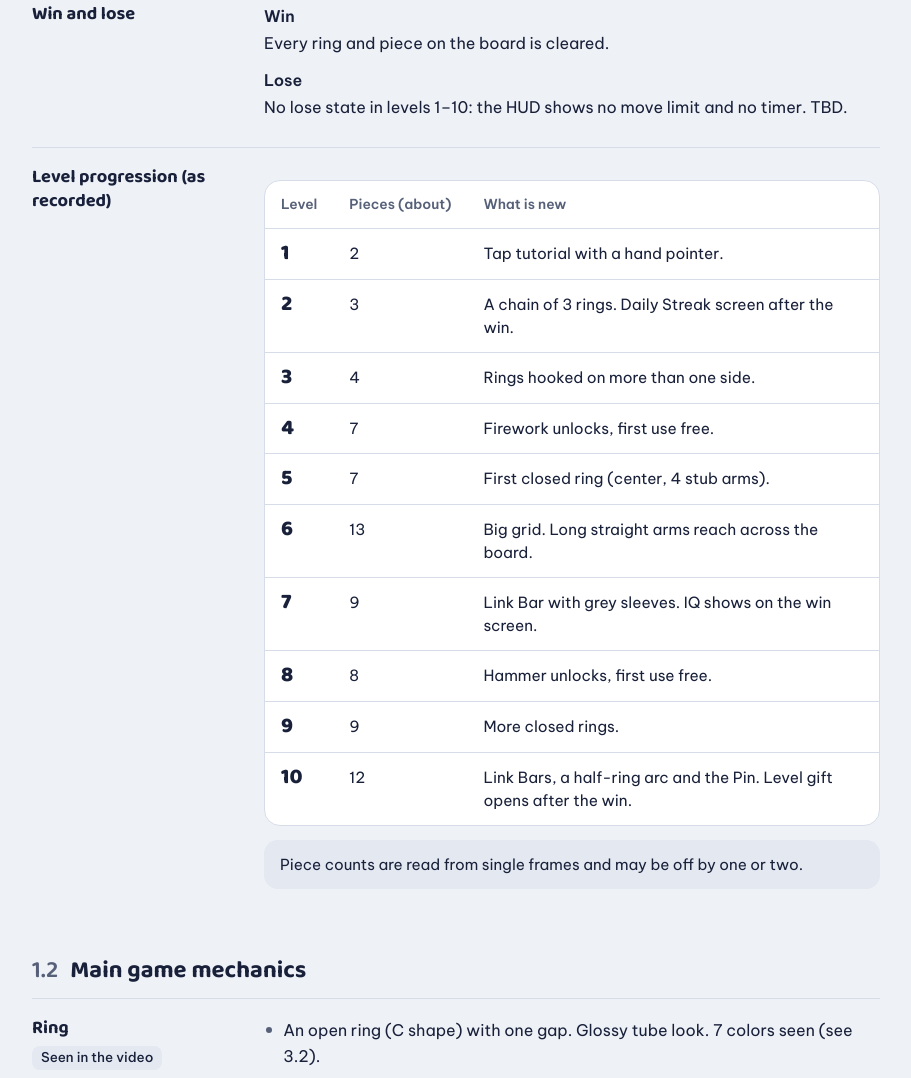
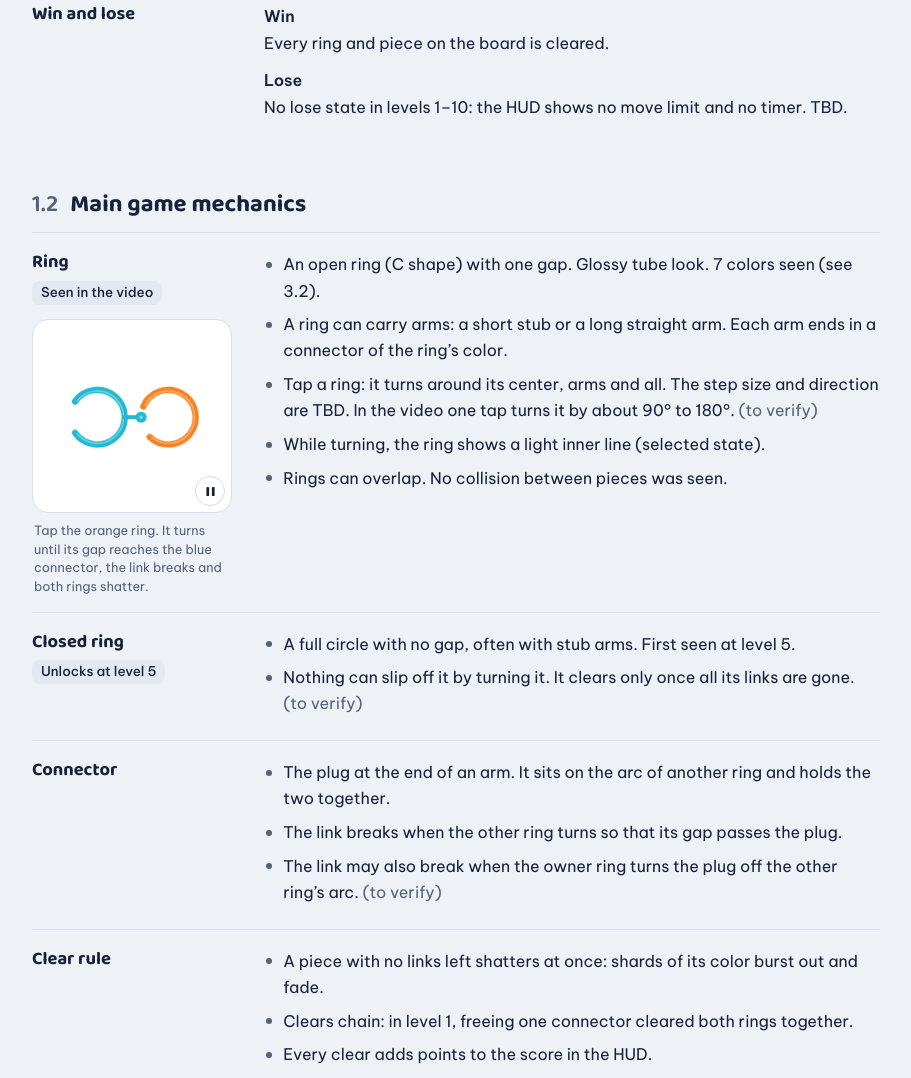
Before and after one commit to hvtanh07/gdd-rotate-rings, a plain HTML site: page index.html in a window 1280 px wide. Shown: the part 1079-2157 px from the top of the page, without its empty margins (336-1247 px from the left). Drawn offline with Linux system fonts and the light colour scheme.

Commit message:
GDD: apply review fixes (#2)
Claude-Session: https://claude.ai/code/session_017hBNgjC3h15Rri8dKzYXaq

Co-authored-by: Claude <noreply@anthropic.com>

```diff
--- a/index.html
+++ b/index.html
@@ -825,20 +825,7 @@ function view(l){
     ent(t('Win and lose','Thắng và thua'),params([
       [t('Win','Thắng'),t(`Every ring and piece on the board is cleared.`,`Dọn hết mọi vòng và vật trên màn.`)],
       [t('Lose','Thua'),t(`No lose state in levels 1–10: the HUD shows no move limit and no timer. TBD.`,`Không thấy trạng thái thua ở màn 1–10: HUD không có giới hạn move hay đồng hồ. Chưa chốt (TBD).`)]
-    ]))+
-    ent(t('Level progression (as recorded)','Tiến trình màn chơi (theo video)'),
-      table(t('Levels 1 to 10','Màn 1 đến 10'),[t('Level','Màn'),t('Pieces (about)','Số vật (ước lượng)'),t('What is new','Điểm mới')],[
-        [lvl(1),'2',t('Tap tutorial with a hand pointer.','Hướng dẫn chạm, có bàn tay chỉ.')],
-        [lvl(2),'3',t('A chain of 3 rings. Daily Streak screen after the win.','Chuỗi 3 vòng. Màn Chuỗi Ngày sau khi thắng.')],
-        [lvl(3),'4',t('Rings hooked on more than one side.','Vòng được móc ở nhiều phía.')],
-        [lvl(4),'7',t(`${P.bo1} unlocks, first use free.`,`Mở ${P.bo1}, lần dùng đầu miễn phí.`)],
-        [lvl(5),'7',t('First closed ring (center, 4 stub arms).','Vòng kín đầu tiên (ở giữa, 4 tay ngắn).')],
-        [lvl(6),'13',t('Big grid. Long straight arms reach across the board.','Lưới lớn. Tay dài nối xa qua màn.')],
-        [lvl(7),'9',t(`${P.el1} with grey sleeves. IQ shows on the win screen.`,`${P.el1} có khớp xám. Chỉ số IQ hiện trên màn hình thắng.`)],
-        [lvl(8),'8',t(`${P.bo2} unlocks, first use free.`,`Mở ${P.bo2}, lần dùng đầu miễn phí.`)],
-        [lvl(9),'9',t('More closed rings.','Thêm vòng kín.')],
-        [lvl(10),'12',t(`${P.el1}s, a half-ring arc and the ${P.el2}. Level gift opens after the win.`,`Nhiều ${P.el1}, một cung nửa vòng và ${P.el2}. Mở quà mốc màn sau khi thắng.`)]
-      ],'compact')+`<p class="note">${t('Piece counts are read from single frames and may be off by one or two.','Số vật đếm từ ảnh chụp từng khung, có thể lệch 1–2.')}</p>`);
+    ]));
 
   B['main-game-mechanics']=
     ent(nm('Ring','Vòng'),ul([
@@ -869,12 +856,6 @@ function view(l){
       t(`The score starts at 0 each level and counts up on each clear.`,`Điểm bắt đầu từ 0 mỗi màn và tăng dần sau mỗi lần dọn.`),
       t(`Praise pops over the cleared piece: Great!, Excellent!, Amazing!, Incredible!. What picks the tier is TBD (maybe clears in a row).`,`Lời khen hiện trên vật vừa vỡ: Great!, Excellent!, Amazing!, Incredible!. Cách chọn mức chưa chốt (TBD), có thể theo số lần dọn liên tiếp.`)+' '+inf,
       t(`Score formula: TBD. Win-screen scores seen: level 1: 400, level 4: 1900, level 7: 2200, level 8: 2250, levels 9 and 10: 2300.`,`Công thức điểm: chưa chốt (TBD). Điểm ở màn hình thắng thấy trong video: màn 1: 400, màn 4: 1900, màn 7: 2200, màn 8: 2250, màn 9 và 10: 2300.`)
-    ]))+
-    ent(t('Play screen (HUD)','Màn chơi (HUD)'),params([
-      [t('Top left','Trên trái'),t(`“Màn N”: the level number.`,`“Màn N”: số màn.`)],
-      [t('Top center','Trên giữa'),t(`Score.`,`Điểm.`)],
-      [t('Top right','Trên phải'),t(`Theme (palette) button and Settings button.`,`Nút giao diện (bảng màu) và nút Cài đặt.`)],
-      [t('Bottom','Dưới'),t(`Two booster buttons. A lock badge until unlocked, then a red badge with the count.`,`Hai nút booster. Có biểu tượng khóa khi chưa mở, sau đó là chấm đỏ ghi số lượng.`)]
     ]));
 
   /* FIXED: 1.3 is shared logic across projects. Keep it as it is and only change the numbers. */
@@ -919,11 +900,11 @@ function view(l){
       lead(t(`A bar on the Victory screen: levels left until the next element unlocks.`,
              `Thanh trên màn hình chiến thắng: còn bao nhiêu màn nữa thì mở yếu tố tiếp theo.`))+
       panel(t('UI','Giao diện'),
-        `<div class="upm" role="img" data-nosearch aria-label="${esc(t('Sketch of the module: part A is a progress bar filled to 2 of 3, part B is a square icon box at its right end.','Hình minh họa: phần A là thanh tiến độ đang ở mức 2 trên 3, phần B là ô vuông chứa biểu tượng ở đầu bên phải.'))}">
-           <div class="upm-w bar"><span class="pinl upm-pin">A</span><div class="upm-bar"><div class="upm-fill"></div><span class="upm-n">2/3</span></div></div>
+        `<div class="upm" role="img" data-nosearch aria-label="${esc(t('Sketch of the module: part A is a progress bar filled to 3 of 5, part B is a square icon box at its right end.','Hình minh họa: phần A là thanh tiến độ đang ở mức 3 trên 5, phần B là ô vuông chứa biểu tượng ở đầu bên phải.'))}">
+           <div class="upm-w bar"><span class="pinl upm-pin">A</span><div class="upm-bar"><div class="upm-fill"></div><span class="upm-n">3/5</span></div></div>
            <div class="upm-w"><span class="pinl upm-pin">B</span><div class="upm-box">${cap(7,'?')}</div></div>
          </div>
-         <p class="upm-cap">${t('Sketch: the bar after level 8 in the example below.','Minh họa: thanh sau màn 8 trong ví dụ bên dưới.')}</p>
+         <p class="upm-cap">${t('Sketch: the bar after level 7 in the example below.','Minh họa: thanh sau màn 7 trong ví dụ bên dưới.')}</p>
          <ul class="parts">
            <li><span class="pinl" data-nosearch>A</span><span><b>${nm('Progress bar','Thanh tiến độ')}</b><span class="d">${t(
              `Green fill, <code>{current}/{total}</code> centered.`,
@@ -942,13 +923,13 @@ function view(l){
       panel(t('Example','Ví dụ'),
         `<div class="lvgrid">
            <div class="lvrow blk"><span class="lvk">${t('Progress bar shows','Thanh tiến độ hiện')}</span><div class="lvcells">${
-             [7,8,9].map((n,i)=>`<span class="fr">${i+1}/3<span class="sr"> ${t('after level','sau màn')} ${n}, </span></span>`).join('')}<span></span></div></div>
+             [5,6,7,8,9].map((n,i)=>`<span class="fr">${i+1}/5<span class="sr"> ${t('after level','sau màn')} ${n}, </span></span>`).join('')}<span></span></div></div>
            <div class="lvrow blk"><span class="lvk">${t('Level','Màn')}</span><div class="lvcells">${
-             [7,8,9,10].map(n=>`<span class="sq">${n}<span class="sr">, </span></span>`).join('')}</div></div>
+             [5,6,7,8,9,10].map(n=>`<span class="sq">${n}<span class="sr">, </span></span>`).join('')}</div></div>
            <div class="lvrow blk"><span class="lvk">${t('New element unlocks','Mở yếu tố mới')}</span><div class="lvcells">${
-             [7,8,9,10].map(n=>n===7||n===10?`<span class="nw">${t('New','Mới')}<span class="sr"> ${t('at level','ở màn')} ${n}, </span></span>`:'<span></span>').join('')}</div></div>
+             [5,6,7,8,9,10].map(n=>n===5||n===10?`<span class="nw">${t('New','Mới')}<span class="sr"> ${t('at level','ở màn')} ${n}, </span></span>`:'<span></span>').join('')}</div></div>
          </div>`+
-        `<p>${t(`${P.el1} unlocks at 7 and ${P.el2} at 10. After level 8 the bar shows “2/3”.`,`${P.el1} mở ở màn 7, ${P.el2} mở ở màn 10. Sau màn 8 thanh hiện “2/3”.`)}</p>`))+
+        `<p>${t(`Elements unlock at 5 and 10. After level 7 the bar shows “3/5”.`,`Yếu tố mở ở màn 5 và 10. Sau màn 7 thanh hiện “3/5”.`)}</p>`))+
 
     sys(nm('Win screen bonus','Thưởng thêm ở màn hình thắng'),
       lead(t(`On the Victory screen, a swinging needle picks a multiplier for the level’s coins. The player watches a rewarded ad to get it.`,
@@ -1035,29 +1016,6 @@ function view(l){
         [t('Score','Điểm'),t(`“Điểm số” with the level score, then a short cheer line.`,`“Điểm số” kèm điểm của màn, rồi một câu khen ngắn.`)],
         [t('Button','Nút'),t(`Green “Cấp độ N” (next level).`,`Nút xanh “Cấp độ N” (màn tiếp theo).`)],
         [t('Coins','Xu'),t(`No coin reward and no bonus gauge seen in the video. The win screen bonus above is kept from the template.`,`Video không thấy thưởng xu hay đồng hồ thưởng thêm. Phần thưởng thêm ở trên giữ theo template.`)]
-      ]),[seen])+
-
-    sys(nm('IQ meter','Chỉ số IQ'),
-      lead(t(`A brain icon with “IQ: N” on the win screen, from level 7.`,`Biểu tượng bộ não kèm “IQ: N” trên màn hình thắng, từ màn 7.`))+
-      kv([
-        [t('Values seen','Giá trị thấy'),t(`Level 7: 80. Level 9: 111. Level 10: 113, counting up to 121.`,`Màn 7: 80. Màn 9: 111. Màn 10: 113, đếm lên 121.`)],
-        [t('Formula','Công thức'),tbd]
-      ]),[seen])+
-
-    sys(nm('Daily Streak','Chuỗi Ngày'),
-      lead(t(`A screen after the level 2 win: a gold winged medal with “1”, “Chuỗi Ngày” and “Chuỗi Chiến Thắng +1, tiếp tục nhé!” (win streak +1, keep going). A row of day slots sits below.`,
-             `Màn hình sau khi thắng màn 2: huy chương vàng có cánh ghi “1”, “Chuỗi Ngày” và “Chuỗi Chiến Thắng +1, tiếp tục nhé!”. Bên dưới là một hàng ô theo ngày.`))+
-      kv([
-        [t('Counts','Cách đếm'),t(`Days with a win in a row. TBD.`,`Số ngày liên tiếp có thắng. Chưa chốt (TBD).`)+' '+inf],
-        [t('Rewards and reset','Thưởng và cách tính lại'),tbd]
-      ]),[seen])+
-
-    sys(nm('Level gift','Quà mốc màn'),
-      lead(t(`A bar at the bottom of the win screen: “Chỉ còn N màn chơi!” (N levels left) with a gift icon.`,`Thanh ở dưới màn hình thắng: “Chỉ còn N màn chơi!” kèm biểu tượng hộp quà.`))+
-      kv([
-        [t('Seen','Thấy'),t(`After the level 10 win a gift box opened, then the bar showed “Chỉ còn 10 màn chơi!”.`,`Sau khi thắng màn 10, một hộp quà được mở, sau đó thanh hiện “Chỉ còn 10 màn chơi!”.`)],
-        [t('Rule','Quy tắc'),t(`One gift every 10 levels.`,`Cứ 10 màn có một hộp quà.`)+' '+inf],
-        [t('Contents','Nội dung quà'),tbd]
       ]),[seen])
 ;
 
@@ -1089,14 +1047,12 @@ function view(l){
   /* PER GAME: one ent per booster: ent(N.key, ul([...]), unlockB(level), demo('key')) */
   B['booster-mechanics']=
     ent(N.bo1,ul([
-      t(`In-game text: “Đốt pháo hoa để xóa ngẫu nhiên một mục tiêu!” (Burn a firework to clear a random target!).`,`Chữ trong game: “Đốt pháo hoa để xóa ngẫu nhiên một mục tiêu!”.`),
       t(`Tap the button: one random piece on the board is cleared. The player does not pick it.`,`Chạm nút: một vật ngẫu nhiên trên màn được dọn. Người chơi không chọn vật.`),
       t(`Which pieces it can pick is TBD (rings only, or ${P.el1} and ${P.el2} too).`,`Vật nào có thể bị chọn chưa chốt (TBD): chỉ vòng, hay cả ${P.el1} và ${P.el2}.`),
       t(`Animation: the rocket flies to the target and bursts, the target shatters.`,`Hiệu ứng: pháo bay tới mục tiêu rồi nổ, mục tiêu vỡ vụn.`)+' '+inf,
       t(`Clearing the target can free its neighbors, as with a normal clear.`,`Dọn mục tiêu có thể gỡ cả các vòng bên cạnh, như khi dọn bình thường.`)+' '+inf
     ]),unlockB(4),demo('firework'))+
     ent(N.bo2,ul([
-      t(`In-game text: “Chạm vào bất kỳ vật nào để đập vỡ nó” (Tap any object to smash it).`,`Chữ trong game: “Chạm vào bất kỳ vật nào để đập vỡ nó”.`),
       t(`Tap the button, then tap any piece: the hammer smashes it at once.`,`Chạm nút, rồi chạm vào vật bất kỳ: búa đập vỡ vật đó ngay.`),
       t(`Any piece can be picked, by the in-game text. Tapping empty space: TBD.`,`Chọn được mọi vật, theo chữ trong game. Chạm vào chỗ trống: chưa chốt (TBD).`),
       t(`Animation: the hammer swings down on the piece, the piece shatters.`,`Hiệu ứng: búa vung xuống vật, vật vỡ vụn.`)+' '+inf
@@ -1173,13 +1129,12 @@ function view(l){
   B['game-concept']=`<p>${t(`A calm, clean puzzle. Warm cream background, nothing else on the board. Rings look like glossy plastic tubes in bright colors, with a light highlight line. A cartoon squirrel mascot holding a green ring cheers on the win screen. The build seen is in Vietnamese. Concept art link: TBD.`,
     `Puzzle nhẹ nhàng, gọn gàng. Nền kem ấm, trên màn không có gì khác. Vòng trông như ống nhựa bóng màu tươi, có đường sáng. Linh vật là chú sóc hoạt hình cầm vòng xanh lá, cổ vũ ở màn hình thắng. Bản build trong video dùng tiếng Việt. Link concept art: chưa có (TBD).`)}</p>`;
 
-  /* color list: [palette class, name]. Only the colors seen in the video */
-  const colors=[[1,t('Red','Đỏ')],[2,t('Blue','Xanh dương')],[3,t('Green (lime and teal shades seen)','Xanh lá (thấy hai tông: xanh mạ và xanh rêu)')],[6,t('Orange','Cam')],[7,t('Purple','Tím')],[8,t('Cyan','Xanh ngọc')]];
+  const colors=[t('Red','Đỏ'),t('Blue','Xanh dương'),t('Green','Xanh lá'),t('Yellow','Vàng'),t('Pink','Hồng'),t('Orange','Cam'),t('Purple','Tím'),t('Cyan','Xanh ngọc')];
   const anim=n=>t('Animation '+n,'Chuyển động '+n);
   B['core-game-object-concept']=
     ent(t('Color list','Bảng màu'),
-      `<p>${t(`Rings, their arms and connectors, and ${P.el1}s share this list. ${P.el2} is always red in the video. Exact color codes: TBD.`,`Vòng, tay, đầu nối và ${P.el1} dùng chung bảng màu này. ${P.el2} trong video luôn màu đỏ. Mã màu chính xác: chưa chốt (TBD).`)}</p>
-       <ol class="colors">${colors.map(([c,n],i)=>`<li>${cap(c,i+1)}<span><span class="sr">${i+1}: </span>${n}</span></li>`).join('')}</ol>`)+
+      `<p>${t(`Rings, their arms and connectors, and ${P.el1}s share this list. ${P.el2} is always red in the video.`,`Vòng, tay, đầu nối và ${P.el1} dùng chung bảng màu này. ${P.el2} trong video luôn màu đỏ.`)}</p>
+       <ol class="colors">${colors.map((c,i)=>`<li>${cap(i+1,i+1)}<span><span class="sr">${i+1}: </span>${c}</span></li>`).join('')}</ol>`)+
     ent(nm('Ring','Vòng'),params([
       [anim(1),t('Rotate: on tap, the ring turns smoothly with its arms. It shows a light inner line while it turns.','Xoay: khi chạm, vòng xoay mượt cùng các tay. Khi đang xoay, vòng hiện đường sáng bên trong.')],
       [anim(2),t('Shatter: the ring breaks into small gem-like shards of its color. They burst out and fade. A praise word pops over the spot.','Vỡ: vòng vỡ thành mảnh nhỏ như đá quý, cùng màu vòng. Mảnh bung ra rồi mờ dần. Một lời khen hiện ở chỗ đó.')],
@@ -1459,10 +1414,15 @@ function view(l){
   const day=(title,body)=>`<div class="sub"><h3><span>${title}</span></h3>${body}</div>`;
   B['change-note']=`<p class="sec-intro">${t('Changes made to this GDD, newest day first.','Các thay đổi của tài liệu này, ngày mới nhất ở trên cùng.')}</p>`+
     day(t('Nov 25, 2026','25/11/2026'),
+      ent(t('Review fixes','Sửa theo góp ý'),ul([
+        t(`Removed Level progression (1.1), Play screen (HUD) (1.2), and IQ meter, Daily Streak and Level gift (1.3).`,`Bỏ Tiến trình màn chơi (1.1), Màn chơi (HUD) (1.2), và Chỉ số IQ, Chuỗi Ngày, Quà mốc màn (1.3).`),
+        t(`Element unlock progress system now matches the template.`,`Thanh tiến độ mở khóa yếu tố giữ đúng như template.`),
+        t(`Removed the in-game text lines from both boosters. The color list uses the template's 8 colors.`,`Bỏ dòng chữ trong game ở cả hai booster. Bảng màu dùng 8 màu của template.`)
+      ]))+
       ent(t('New document','Tài liệu mới'),ul([
         t(`Created this GDD from the template and the gameplay video of levels 1–10 (Screen_Recording_20261125_095843, 3 min 15 s).`,`Tạo tài liệu này từ template và video gameplay màn 1–10 (Screen_Recording_20261125_095843, 3 phút 15 giây).`),
         t(`Rules are written as seen in the video. Guesses are tagged “to verify”. Numbers not shown in the video are TBD.`,`Luật chơi ghi theo những gì thấy trong video. Phần suy luận được gắn nhãn “cần kiểm chứng”. Con số không có trong video ghi TBD.`),
-        t(`Added the systems seen in the video to 1.3: win screen, IQ meter, Daily Streak, level gift.`,`Thêm vào 1.3 các hệ thống thấy trong video: màn hình thắng, chỉ số IQ, Chuỗi Ngày, quà mốc màn.`),
+        t(`Added the win screen seen in the video to 1.3.`,`Thêm vào 1.3 màn hình thắng thấy trong video.`),
         t(`Left out: RV Slot (no slot row). Remote config, IAP and live ops are kept from the template. The game has 2 boosters, so the Strong booster keys are unused and Revive and Retry with Booster use the ${P.bo2}.`,`Không đưa vào: Ô quảng cáo thưởng (game không có hàng ô). Cấu hình từ xa, IAP và live ops giữ theo template. Game có 2 booster, nên các key booster mạnh chưa dùng, còn Hồi sinh và Chơi lại kèm công cụ dùng ${P.bo2}.`)
       ])));
 
```
